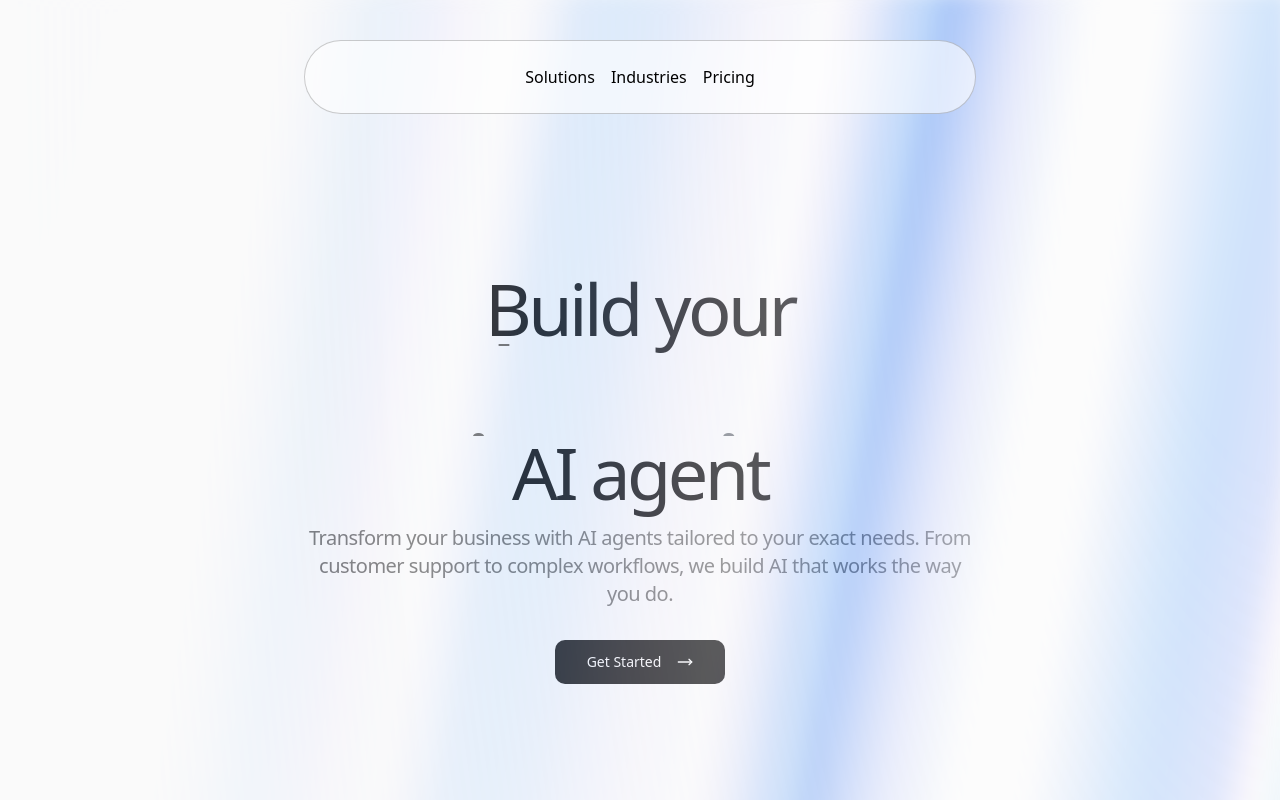
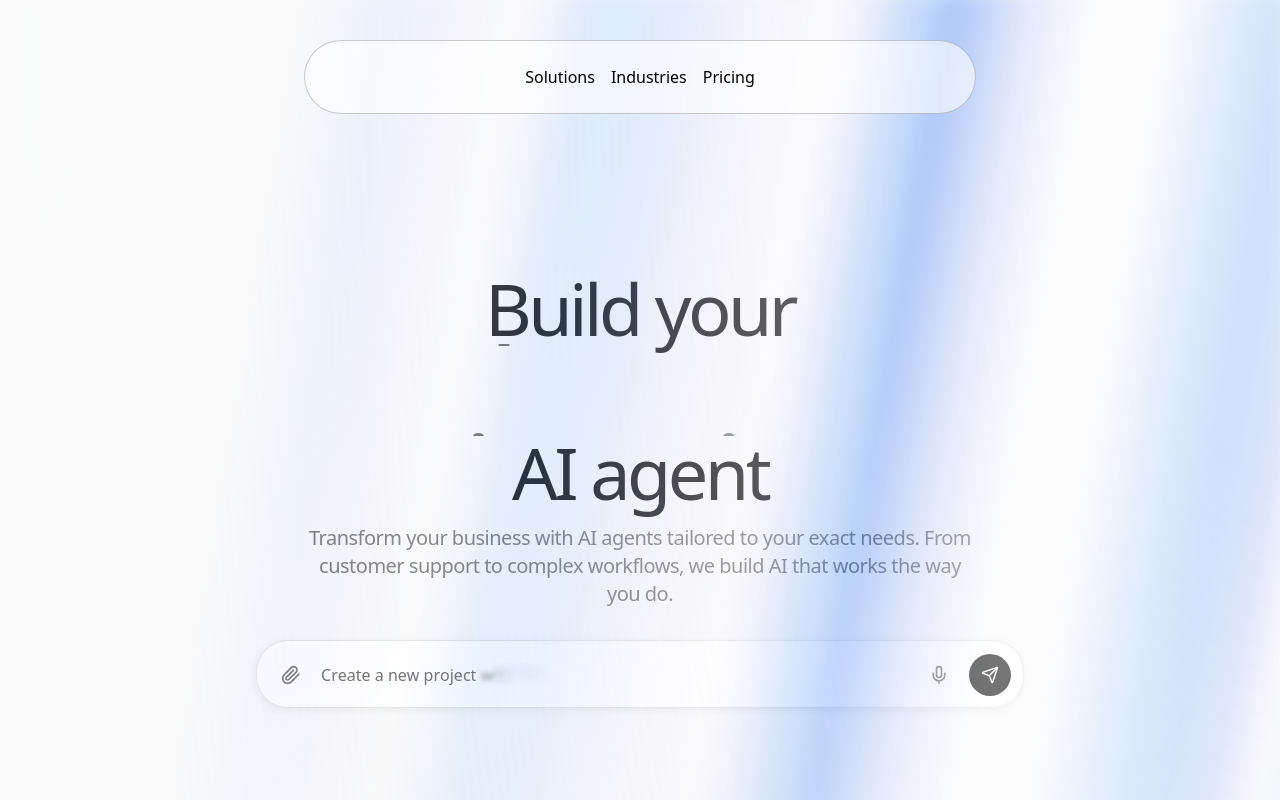
Before and after one commit to Pranavupp12/ai-and-u-website, a React (Vite) app: page / in a window 1280 px wide. Shown: the top 800 px of the page. Built offline with nearby package versions, Linux system fonts and the light colour scheme.

Commit message:
Replace "Get Started" button
Replaces the "Get Started" button in the hero section with the AIChatInput component. Installs `motion` and `lucide-react` dependencies. Copies the AIChatInput component to `/components/ui/ai-chat-input.tsx`.

```diff
--- a/package.json
+++ b/package.json
@@ -49,6 +49,7 @@
     "gsap": "^3.13.0",
     "input-otp": "^1.2.4",
     "lucide-react": "^0.462.0",
+    "motion": "^12.23.12",
     "next-themes": "^0.3.0",
     "react": "^18.3.1",
     "react-day-picker": "^8.10.1",
--- /dev/null
+++ b/src/components/ui/ai-chat-input.tsx
@@ -0,0 +1,273 @@
+"use client"
+
+import * as React from "react"
+import { useState, useEffect, useRef } from "react";
+import { Lightbulb, Mic, Globe, Paperclip, Send } from "lucide-react";
+import { AnimatePresence, motion } from "motion/react";
+
+const PLACEHOLDERS = [
+  "Generate website with HextaUI",
+  "Create a new project with Next.js",
+  "What is the meaning of life?",
+  "What is the best way to learn React?",
+  "How to cook a delicious meal?",
+  "Summarize this article",
+];
+
+const AIChatInput = () => {
+  const [placeholderIndex, setPlaceholderIndex] = useState(0);
+  const [showPlaceholder, setShowPlaceholder] = useState(true);
+  const [isActive, setIsActive] = useState(false);
+  const [thinkActive, setThinkActive] = useState(false);
+  const [deepSearchActive, setDeepSearchActive] = useState(false);
+  const [inputValue, setInputValue] = useState("");
+  const wrapperRef = useRef<HTMLDivElement>(null);
+
+  // Cycle placeholder text when input is inactive
+  useEffect(() => {
+    if (isActive || inputValue) return;
+
+    const interval = setInterval(() => {
+      setShowPlaceholder(false);
+      setTimeout(() => {
+        setPlaceholderIndex((prev) => (prev + 1) % PLACEHOLDERS.length);
+        setShowPlaceholder(true);
+      }, 400);
+    }, 3000);
+
+    return () => clearInterval(interval);
+  }, [isActive, inputValue]);
+
+  // Close input when clicking outside
+  useEffect(() => {
+    const handleClickOutside = (event: MouseEvent) => {
+      if (
+        wrapperRef.current &&
+        !wrapperRef.current.contains(event.target as Node)
+      ) {
+        if (!inputValue) setIsActive(false);
+      }
+    };
+
+    document.addEventListener("mousedown", handleClickOutside);
+    return () => document.removeEventListener("mousedown", handleClickOutside);
+  }, [inputValue]);
+
+  const handleActivate = () => setIsActive(true);
+
+  const containerVariants = {
+    collapsed: {
+      height: 68,
+      boxShadow: "0 2px 8px 0 rgba(0,0,0,0.08)",
+      transition: { type: "spring" as const, stiffness: 120, damping: 18 },
+    },
+    expanded: {
+      height: 128,
+      boxShadow: "0 8px 32px 0 rgba(0,0,0,0.16)",
+      transition: { type: "spring" as const, stiffness: 120, damping: 18 },
+    },
+  };
+
+  const placeholderContainerVariants = {
+    initial: {},
+    animate: { transition: { staggerChildren: 0.025 } },
+    exit: { transition: { staggerChildren: 0.015, staggerDirection: -1 } },
+  };
+
+  const letterVariants = {
+    initial: {
+      opacity: 0,
+      filter: "blur(12px)",
+      y: 10,
+    },
+    animate: {
+      opacity: 1,
+      filter: "blur(0px)",
+      y: 0,
+      transition: {
+        opacity: { duration: 0.25 },
+        filter: { duration: 0.4 },
+        y: { type: "spring" as const, stiffness: 80, damping: 20 },
+      },
+    },
+    exit: {
+      opacity: 0,
+      filter: "blur(12px)",
+      y: -10,
+      transition: {
+        opacity: { duration: 0.2 },
+        filter: { duration: 0.3 },
+        y: { type: "spring" as const, stiffness: 80, damping: 20 },
+      },
+    },
+  };
+
+  return (
+    <div className="w-full flex justify-center items-center">
+      <motion.div
+        ref={wrapperRef}
+        className="w-full max-w-3xl"
+        variants={containerVariants}
+        animate={isActive || inputValue ? "expanded" : "collapsed"}
+        initial="collapsed"
+        style={{ overflow: "hidden", borderRadius: 32, background: "hsl(var(--background))", border: "1px solid hsl(var(--border))" }}
+        onClick={handleActivate}
+      >
+        <div className="flex flex-col items-stretch w-full h-full">
+          {/* Input Row */}
+          <div className="flex items-center gap-2 p-3 rounded-full bg-background max-w-3xl w-full">
+            <button
+              className="p-3 rounded-full hover:bg-muted transition"
+              title="Attach file"
+              type="button"
+              tabIndex={-1}
+            >
+              <Paperclip size={20} className="text-muted-foreground" />
+            </button>
+
+            {/* Text Input & Placeholder */}
+            <div className="relative flex-1">
+              <input
+                type="text"
+                value={inputValue}
+                onChange={(e) => setInputValue(e.target.value)}
+                className="flex-1 border-0 outline-0 rounded-md py-2 text-base bg-transparent w-full font-normal text-foreground"
+                style={{ position: "relative", zIndex: 1 }}
+                onFocus={handleActivate}
+              />
+              <div className="absolute left-0 top-0 w-full h-full pointer-events-none flex items-center px-3 py-2">
+                <AnimatePresence mode="wait">
+                  {showPlaceholder && !isActive && !inputValue && (
+                    <motion.span
+                      key={placeholderIndex}
+                      className="absolute left-0 top-1/2 -translate-y-1/2 text-muted-foreground select-none pointer-events-none"
+                      style={{
+                        whiteSpace: "nowrap",
+                        overflow: "hidden",
+                        textOverflow: "ellipsis",
+                        zIndex: 0,
+                      }}
+                      variants={placeholderContainerVariants}
+                      initial="initial"
+                      animate="animate"
+                      exit="exit"
+                    >
+                      {PLACEHOLDERS[placeholderIndex]
+                        .split("")
+                        .map((char, i) => (
+                          <motion.span
+                            key={i}
+                            variants={letterVariants}
+                            style={{ display: "inline-block" }}
+                          >
+                            {char === " " ? "\u00A0" : char}
+                          </motion.span>
+                        ))}
+                    </motion.span>
+                  )}
+                </AnimatePresence>
+              </div>
+            </div>
+
+            <button
+              className="p-3 rounded-full hover:bg-muted transition"
+              title="Voice input"
+              type="button"
+              tabIndex={-1}
+            >
+              <Mic size={20} className="text-muted-foreground" />
+            </button>
+            <button
+              className="flex items-center gap-1 bg-primary hover:bg-primary/90 text-primary-foreground p-3 rounded-full font-medium justify-center"
+              title="Send"
+              type="button"
+              tabIndex={-1}
+            >
+              <Send size={18} />
+            </button>
+          </div>
+
+          {/* Expanded Controls */}
+          <motion.div
+            className="w-full flex justify-start px-4 items-center text-sm"
+            variants={{
+              hidden: {
+                opacity: 0,
+                y: 20,
+                pointerEvents: "none" as const,
+                transition: { duration: 0.25 },
+              },
+              visible: {
+                opacity: 1,
+                y: 0,
+                pointerEvents: "auto" as const,
+                transition: { duration: 0.35, delay: 0.08 },
+              },
+            }}
+            initial="hidden"
+            animate={isActive || inputValue ? "visible" : "hidden"}
+            style={{ marginTop: 8 }}
+          >
+            <div className="flex gap-3 items-center">
+              {/* Think Toggle */}
+              <button
+                className={`flex items-center gap-1 px-4 py-2 rounded-full transition-all font-medium group ${
+                  thinkActive
+                    ? "bg-primary/10 outline outline-primary/60 text-primary"
+                    : "bg-muted text-muted-foreground hover:bg-muted/80"
+                }`}
+                title="Think"
+                type="button"
+                onClick={(e) => {
+                  e.stopPropagation();
+                  setThinkActive((a) => !a);
+                }}
+              >
+                <Lightbulb
+                  className="group-hover:fill-yellow-300 transition-all"
+                  size={18}
+                />
+                Think
+              </button>
+
+              {/* Deep Search Toggle */}
+              <motion.button
+                className={`flex items-center px-4 gap-1 py-2 rounded-full transition font-medium whitespace-nowrap overflow-hidden justify-start  ${
+                  deepSearchActive
+                    ? "bg-primary/10 outline outline-primary/60 text-primary"
+                    : "bg-muted text-muted-foreground hover:bg-muted/80"
+                }`}
+                title="Deep Search"
+                type="button"
+                onClick={(e) => {
+                  e.stopPropagation();
+                  setDeepSearchActive((a) => !a);
+                }}
+                initial={false}
+                animate={{
+                  width: deepSearchActive ? 125 : 36,
+                  paddingLeft: deepSearchActive ? 8 : 9,
+                }}
+              >
+                <div className="flex-1">
+                  <Globe size={18} />
+                </div>
+                <motion.span
+                className="pb-[2px]"
+                  initial={false}
+                  animate={{
+                    opacity: deepSearchActive ? 1 : 0,
+                  }}
+                >
+                  Deep Search
+                </motion.span>
+              </motion.button>
+            </div>
+          </motion.div>
+        </div>
+      </motion.div>
+    </div>
+  );
+};
+
+export { AIChatInput };
--- a/src/components/ui/animated-hero.tsx
+++ b/src/components/ui/animated-hero.tsx
@@ -1,7 +1,6 @@
 import { useEffect, useMemo, useState } from "react";
 import { motion } from "framer-motion";
-import { MoveRight, PhoneCall } from "lucide-react";
-import { Button } from "@/components/ui/button";
+import { AIChatInput } from "@/components/ui/ai-chat-input";
 
 export function Hero() {
   const [titleNumber, setTitleNumber] = useState(0);
@@ -67,14 +66,12 @@ export function Hero() {
           </motion.div>
 
           <motion.div
-            className="flex justify-center"
+            className="flex justify-center w-full max-w-4xl"
             initial={{ opacity: 0, y: 20 }}
             animate={{ opacity: 1, y: 0 }}
             transition={{ duration: 0.6, delay: 0.4 }}
           >
-            <Button size="lg" className="gap-4">
-              Get Started <MoveRight className="w-4 h-4" />
-            </Button>
+            <AIChatInput />
           </motion.div>
         </div>
       </div>
```
Also changed, not shown: 1 other file (tests, documents, lock files or other folders).
